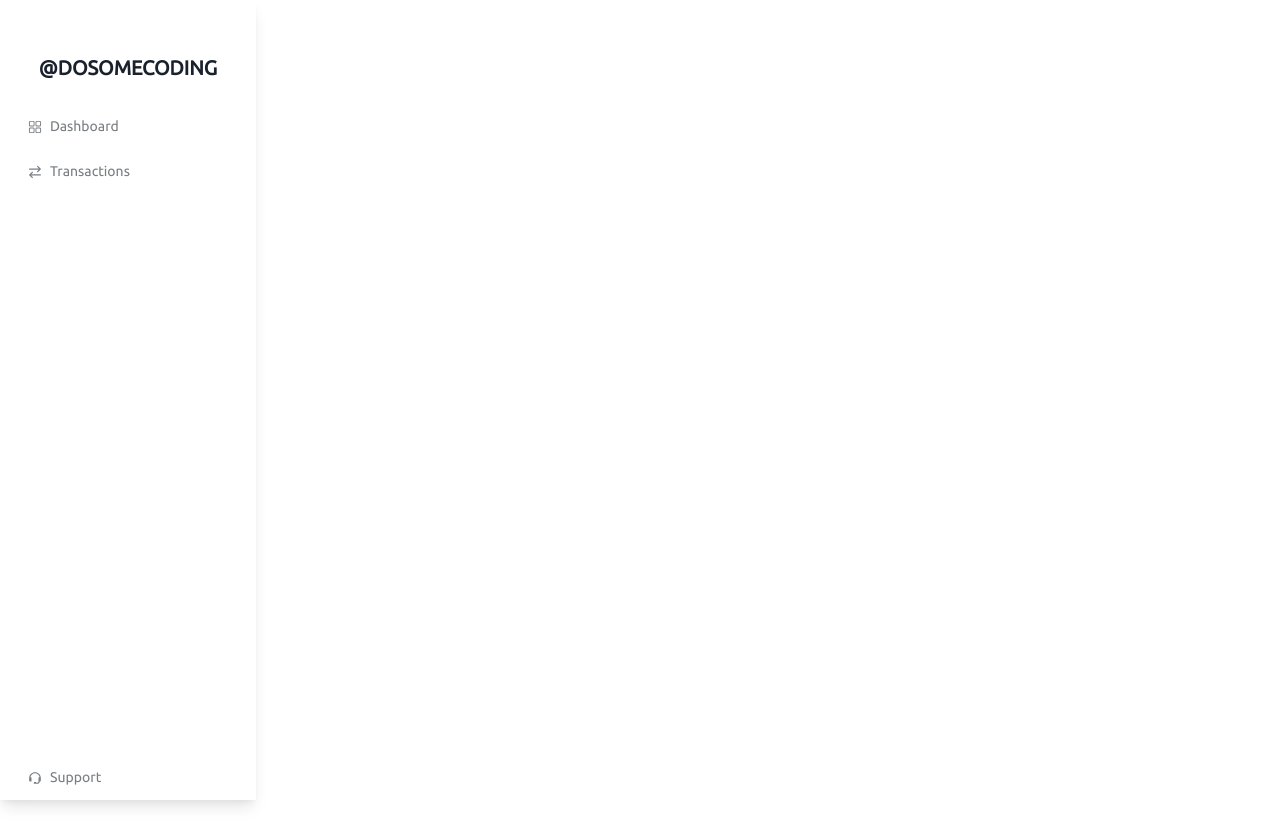
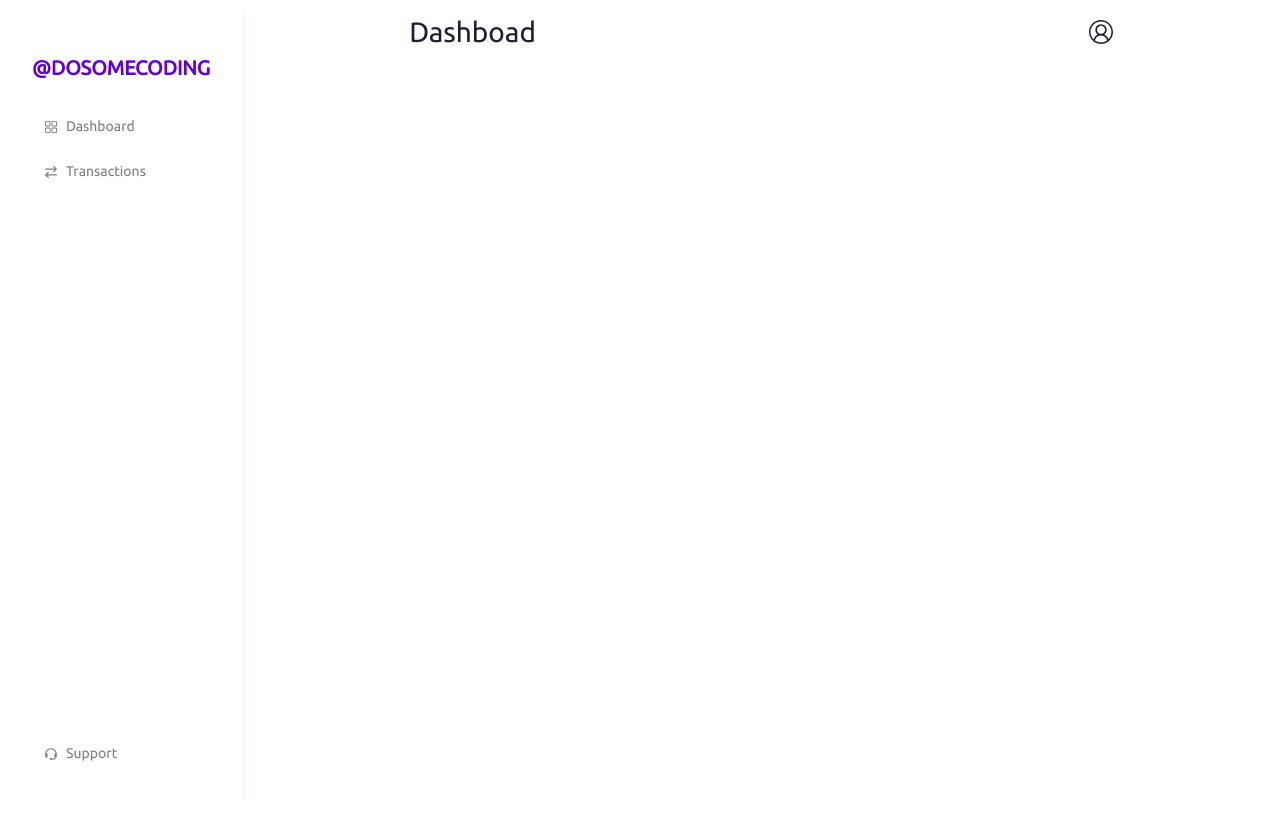
Before and after one commit to MostafizurRahman199/react_crypto_dashboard, a React (Vite) app: page / in a window 1280 px wide. After the commit the page ends 800 px from the top, so only its background shows below. Built offline with nearby package versions, Linux system fonts and the light colour scheme.

Commit message:
topnav bar created

```diff
--- a/src/Components/Sidenav.jsx
+++ b/src/Components/Sidenav.jsx
@@ -25,9 +25,9 @@ export default function Sidenav() {
     ]
 
   return (
-   <Stack boxShadow="lg" maxW="16rem" h="100vh"  justify="space-between" mb="6">
+   <Stack boxShadow="lg" W="18rem" h="100vh"  justify="space-between" pb="6" px="4">
        <Box>
-       <Heading as="h1" fontSize="20px" pt="3.5rem" textAlign="center">@DOSOMECODING</Heading>
+       <Heading as="h1" fontSize="20px" pt="3.5rem" textAlign="center" px="4" color="#5F00D9">@DOSOMECODING</Heading>
 
         <Box mt='6' mx="3">
            { navLinks.map((nav)=>(
@@ -60,7 +60,7 @@ export default function Sidenav() {
                 }}>
                     <Icon as={BiSupport}></Icon>
                     <Text>Support</Text>
-                </HStack>
+            </HStack>
 
          </Box>
 
--- /dev/null
+++ b/src/Components/Topnav.jsx
@@ -0,0 +1,60 @@
+import {
+  Box,
+  Button,
+  Container,
+  Flex,
+  HStack,
+  Heading,
+  Icon,
+} from "@chakra-ui/react";
+import React from "react";
+import { Menu, MenuButton, MenuList, MenuItem } from "@chakra-ui/react";
+import { RxDropdownMenu } from "react-icons/rx";
+import { TbSquareRoundedArrowDownFilled } from "react-icons/tb";
+import { IoIosContact } from "react-icons/io";
+import { FaRegCircleUser } from "react-icons/fa6";
+import { FaRegUser } from "react-icons/fa";
+import { IoLogOutOutline } from "react-icons/io5";
+import { IoSettingsOutline } from "react-icons/io5";
+import { MdOutlineAccountBox } from "react-icons/md";
+import { VscAccount } from "react-icons/vsc";
+function Topnav() {
+  return (
+    <Box >
+      <HStack maxW="60rem" justify="space-between" mx="auto" px="32" h="16">
+        <Heading fontWeight="medium" fontSize="28px">
+          Dashboad
+        </Heading>
+
+        <Menu>
+          <MenuButton fontSize="24px" fontWeight="medium">
+            <VscAccount />
+          </MenuButton>
+          <MenuList>
+            <MenuItem>
+              <Icon px="1" fontSize="26px">
+                <MdOutlineAccountBox />
+              </Icon>
+              Profile
+            </MenuItem>
+
+            <MenuItem>
+              <Icon px="1" fontSize="26px">
+                <IoSettingsOutline />
+              </Icon>
+              Setting
+            </MenuItem>
+            <MenuItem>
+              <Icon px="1" fontSize="26px">
+                <IoLogOutOutline />
+              </Icon>
+              Logout
+            </MenuItem>
+          </MenuList>
+        </Menu>
+      </HStack>
+    </Box>
+  );
+}
+
+export default Topnav;
--- a/src/pages/Dashboard/Dashboard.jsx
+++ b/src/pages/Dashboard/Dashboard.jsx
@@ -1,12 +1,19 @@
 import React from 'react'
 import Sidenav from '../../Components/Sidenav'
+import Topnav from '../../Components/Topnav'
+import { Box, Flex } from '@chakra-ui/react'
 
 
 function Dashboard() {
   return (
-    <div>
+    <Flex>
+
         <Sidenav></Sidenav>
-    </div>
+        <Box flexGrow={1}>
+        <Topnav></Topnav>
+        </Box>
+        </Flex>
+
   )
 }
 
```
